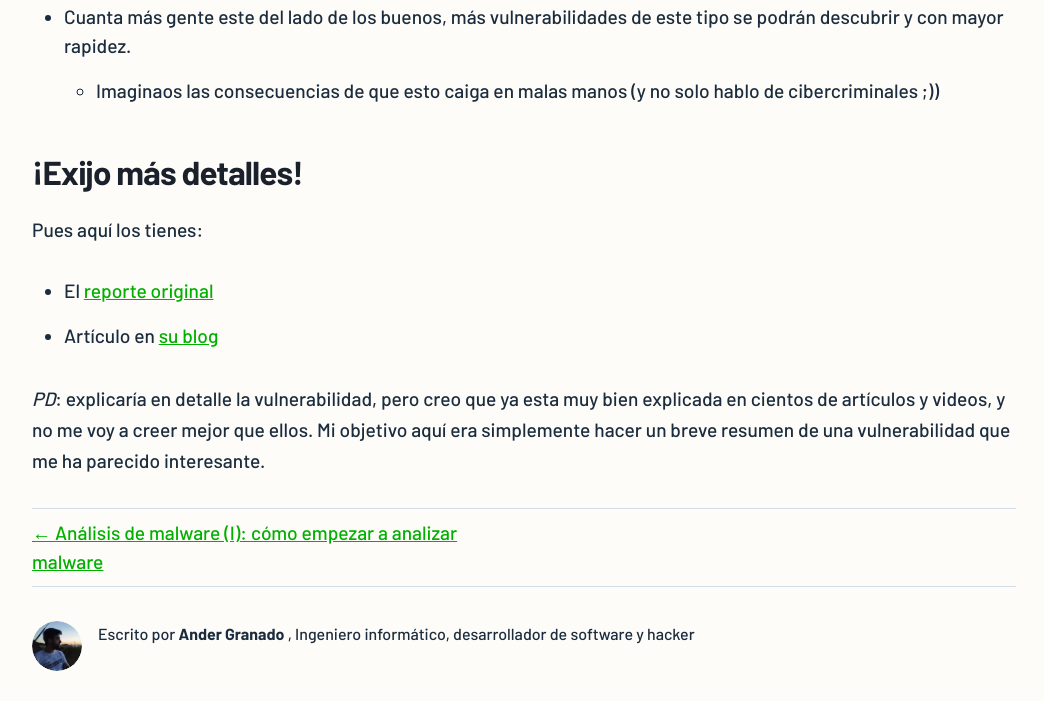
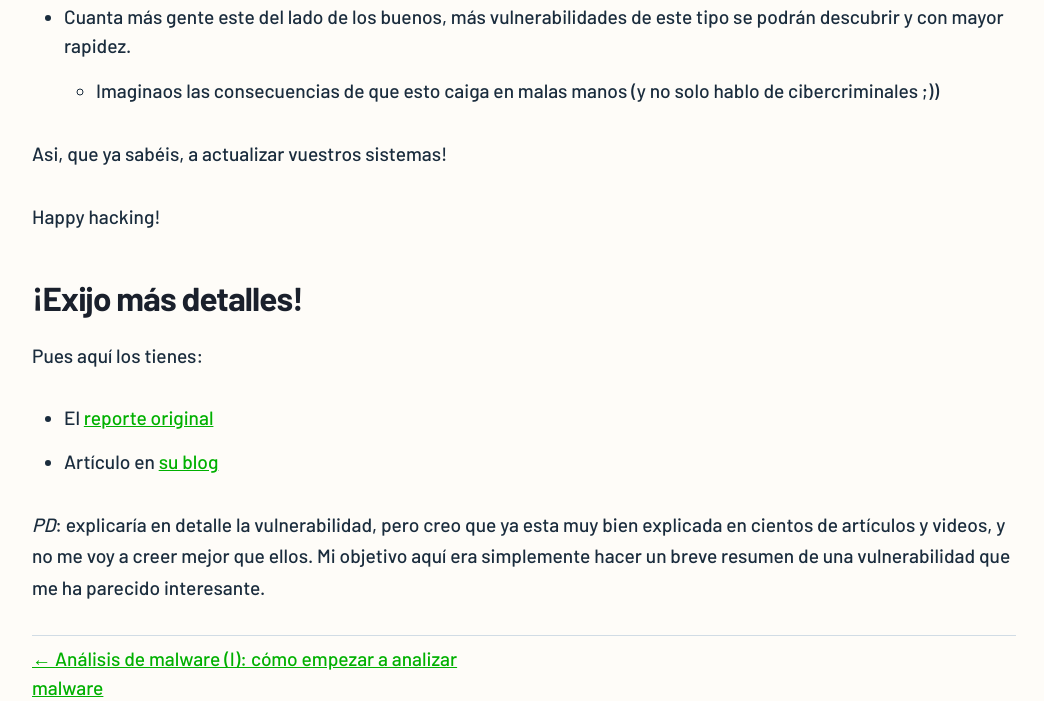
Before and after one commit to ander94lakx/ander94lakx.github.io, a Gatsby site: page /blog/2022-01-29-polkit/ in a window 1280 px wide. Shown: the part 3400-4101 px from the top of the page, without its empty margins (116-1160 px from the left). Built offline with nearby package versions, Linux system fonts and the light colour scheme; Gatsby itself is replaced by a stand-in of ours; some packages are replaced by stand-ins of ours.

Commit message:
Be polite :)

```diff
--- a/content/blog/2022-01-29-polkit/index.md
+++ b/content/blog/2022-01-29-polkit/index.md
@@ -68,6 +68,10 @@ A modo de resumen, os dejo unos puntos que me vienen a la cabeza tras ver una vu
 - Cuanta más gente este del lado de los buenos, más vulnerabilidades de este tipo se podrán descubrir y con mayor rapidez.
     - Imaginaos las consecuencias de que esto caiga en malas manos (y no solo hablo de cibercriminales ;))
 
+Asi, que ya sabéis, a actualizar vuestros sistemas!
+
+Happy hacking!
+
 ## ¡Exijo más detalles!
 
 Pues aquí los tienes:
```
